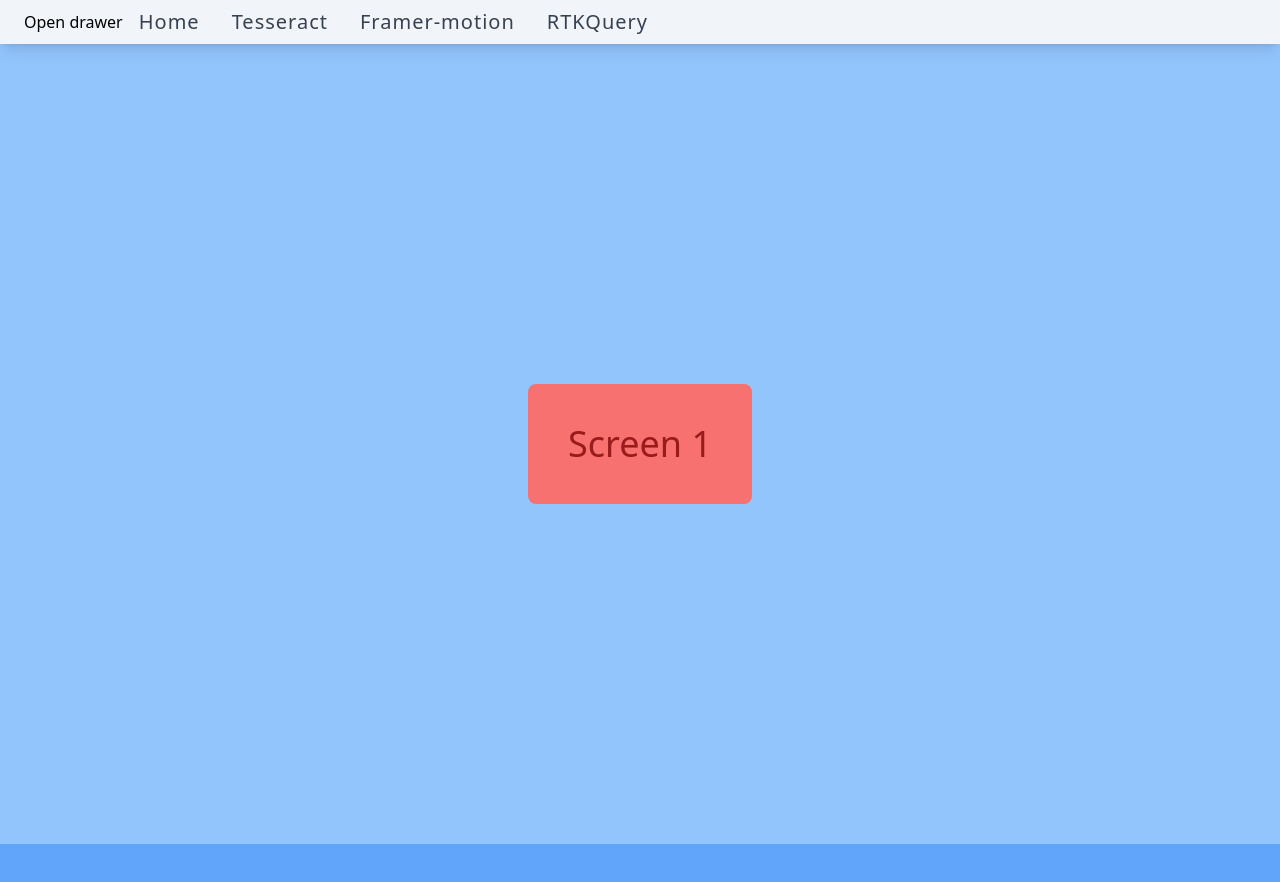
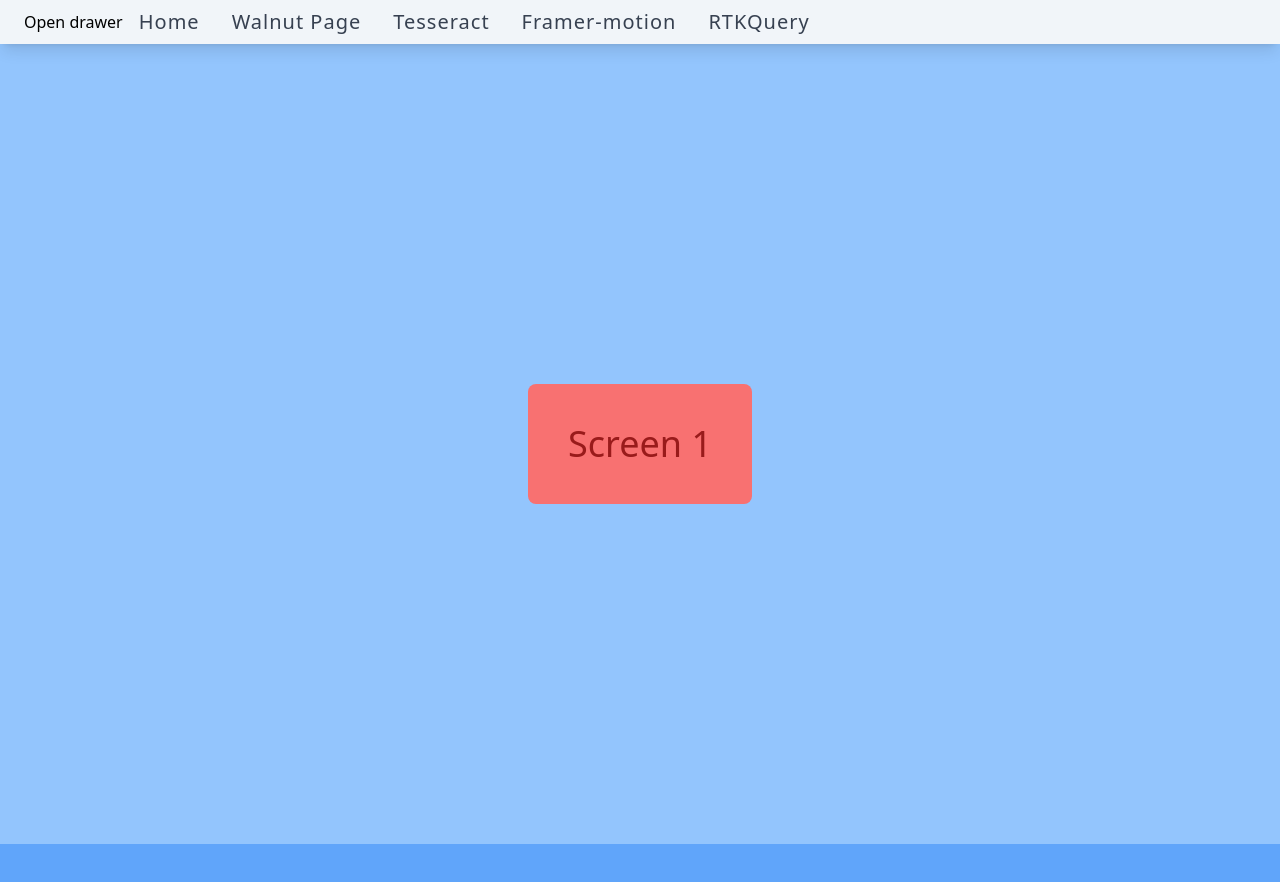
Before and after one commit to iliafilimonov1/portfolio-app, a Next.js app: page /FramerMotion in a window 1280 px wide. Shown: the top 882 px of the page. Built offline with nearby package versions, Linux system fonts and the light colour scheme.

Commit message:
add Walnut page

```diff
--- a/src/components/Navigation/Navigation.tsx
+++ b/src/components/Navigation/Navigation.tsx
@@ -9,6 +9,7 @@ type NavItem = { label: string; link: string; subItem?: string[] };
 
 const navItems: NavItem[] = [
   { label: 'Home', link: '/' },
+  { label: 'Walnut Page', link: '/Walnut' },
   { label: 'Tesseract', link: '/Tesseract' },
   { label: 'Framer-motion', link: '/FramerMotion' },
   { label: 'RTKQuery', link: '/RTKQuery' },
```
